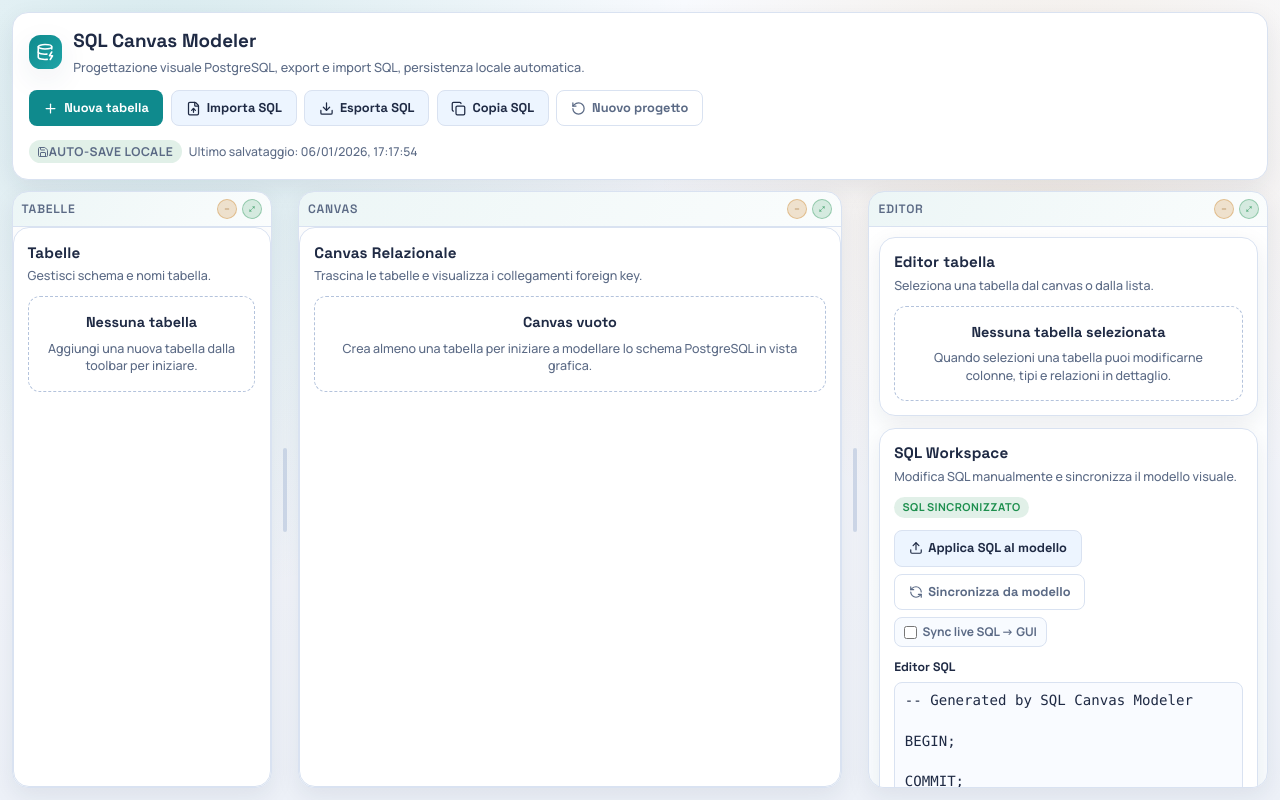
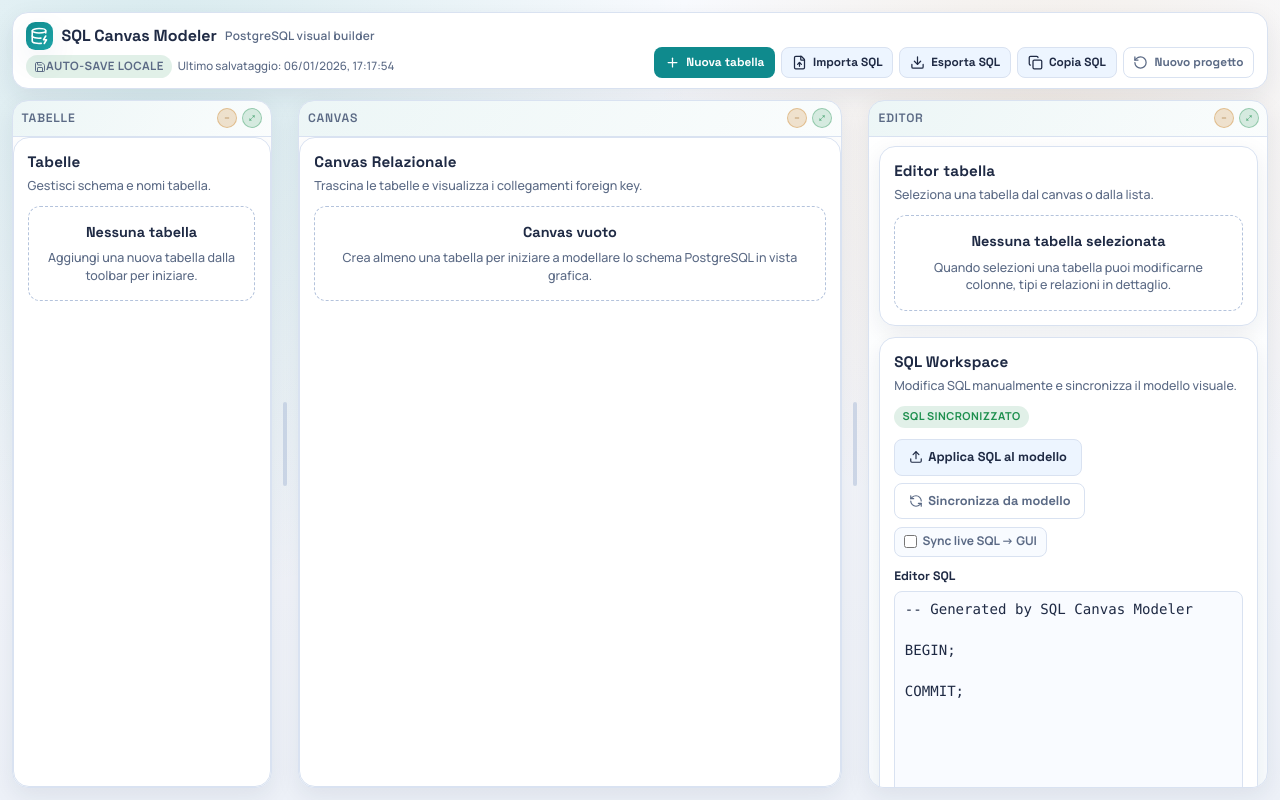
Before and after one commit to d4v3-rm/fe-react-sql-canva, a React (Vite) app: page / in a window 1280 px wide. Built offline with nearby package versions, Linux system fonts and the light colour scheme.

Commit message:
feat: compact top toolbar and fix collapsed pane restore controls

```diff
--- a/src/app/App.module.scss
+++ b/src/app/App.module.scss
@@ -73,6 +73,11 @@
   background: linear-gradient(120deg, rgba(15, 138, 141, 0.08), rgba(15, 138, 141, 0.02));
 }
 
+.collapsedHeader {
+  justify-content: center;
+  padding: 0.32rem;
+}
+
 .paneTitle {
   font-family: t.$font-heading;
   font-size: 0.76rem;
@@ -85,6 +90,11 @@
   display: inline-flex;
   align-items: center;
   gap: 0.28rem;
+}
+
+.collapsedPane .windowButtons {
+  width: 100%;
+  justify-content: center;
 }
 
 .windowButton {
@@ -105,6 +115,11 @@
   &:active {
     transform: translateY(0);
   }
+}
+
+.collapsedPane .windowButton {
+  width: 24px;
+  height: 24px;
 }
 
 .minimizeButton {
--- a/src/app/App.tsx
+++ b/src/app/App.tsx
@@ -143,6 +143,32 @@ export default function App() {
     window.addEventListener('pointerup', upHandler)
   }
 
+  function renderPaneButtons(pane: PaneId, collapsed: boolean) {
+    return (
+      <div className={styles.windowButtons}>
+        <button
+          className={clsx(styles.windowButton, styles.minimizeButton)}
+          onClick={() => togglePaneCollapsed(pane)}
+          title={collapsed ? 'Espandi pannello' : 'Collassa pannello'}
+          type="button"
+        >
+          {collapsed ? <Plus size={12} /> : <Minus size={12} />}
+        </button>
+
+        {!collapsed ? (
+          <button
+            className={clsx(styles.windowButton, styles.maximizeButton)}
+            onClick={() => handleToggleMaximize(pane)}
+            title={maximizedPane === pane ? 'Ripristina layout' : 'Massimizza pannello'}
+            type="button"
+          >
+            {maximizedPane === pane ? <Minimize2 size={12} /> : <Maximize2 size={12} />}
+          </button>
+        ) : null}
+      </div>
+    )
+  }
+
   const showLeftPane = maximizedPane === null || maximizedPane === 'left'
   const showCenterPane = maximizedPane === null || maximizedPane === 'center'
   const showRightPane = maximizedPane === null || maximizedPane === 'right'
@@ -157,26 +183,9 @@ export default function App() {
         {showLeftPane ? (
           <aside className={clsx(styles.leftPane, leftCollapsed && styles.collapsedPane, maximizedPane === 'left' && styles.maximizedPane)}>
             <div className={styles.paneWindow}>
-              <div className={styles.paneHeader}>
-                <span className={styles.paneTitle}>{paneTitle('left')}</span>
-                <div className={styles.windowButtons}>
-                  <button
-                    className={clsx(styles.windowButton, styles.minimizeButton)}
-                    onClick={() => togglePaneCollapsed('left')}
-                    title={leftCollapsed ? 'Espandi pannello' : 'Collassa pannello'}
-                    type="button"
-                  >
-                    {leftCollapsed ? <Plus size={12} /> : <Minus size={12} />}
-                  </button>
-                  <button
-                    className={clsx(styles.windowButton, styles.maximizeButton)}
-                    onClick={() => handleToggleMaximize('left')}
-                    title={maximizedPane === 'left' ? 'Ripristina layout' : 'Massimizza pannello'}
-                    type="button"
-                  >
-                    {maximizedPane === 'left' ? <Minimize2 size={12} /> : <Maximize2 size={12} />}
-                  </button>
-                </div>
+              <div className={clsx(styles.paneHeader, leftCollapsed && styles.collapsedHeader)}>
+                {!leftCollapsed ? <span className={styles.paneTitle}>{paneTitle('left')}</span> : null}
+                {renderPaneButtons('left', leftCollapsed)}
               </div>
 
               {leftCollapsed ? <div className={styles.collapsedLabel}>TBL</div> : <div className={styles.paneContent}><TableList /></div>}
@@ -200,26 +209,9 @@ export default function App() {
             className={clsx(styles.centerPane, centerCollapsed && styles.collapsedPane, maximizedPane === 'center' && styles.maximizedPane)}
           >
             <div className={styles.paneWindow}>
-              <div className={styles.paneHeader}>
-                <span className={styles.paneTitle}>{paneTitle('center')}</span>
-                <div className={styles.windowButtons}>
-                  <button
-                    className={clsx(styles.windowButton, styles.minimizeButton)}
-                    onClick={() => togglePaneCollapsed('center')}
-                    title={centerCollapsed ? 'Espandi pannello' : 'Collassa pannello'}
-                    type="button"
-                  >
-                    {centerCollapsed ? <Plus size={12} /> : <Minus size={12} />}
-                  </button>
-                  <button
-                    className={clsx(styles.windowButton, styles.maximizeButton)}
-                    onClick={() => handleToggleMaximize('center')}
-                    title={maximizedPane === 'center' ? 'Ripristina layout' : 'Massimizza pannello'}
-                    type="button"
-                  >
-                    {maximizedPane === 'center' ? <Minimize2 size={12} /> : <Maximize2 size={12} />}
-                  </button>
-                </div>
+              <div className={clsx(styles.paneHeader, centerCollapsed && styles.collapsedHeader)}>
+                {!centerCollapsed ? <span className={styles.paneTitle}>{paneTitle('center')}</span> : null}
+                {renderPaneButtons('center', centerCollapsed)}
               </div>
 
               {centerCollapsed ? <div className={styles.collapsedLabel}>CNV</div> : <div className={styles.paneContent}><SchemaCanvas /></div>}
@@ -241,26 +233,9 @@ export default function App() {
         {showRightPane ? (
           <aside className={clsx(styles.rightPane, rightCollapsed && styles.collapsedPane, maximizedPane === 'right' && styles.maximizedPane)}>
             <div className={styles.paneWindow}>
-              <div className={styles.paneHeader}>
-                <span className={styles.paneTitle}>{paneTitle('right')}</span>
-                <div className={styles.windowButtons}>
-                  <button
-                    className={clsx(styles.windowButton, styles.minimizeButton)}
-                    onClick={() => togglePaneCollapsed('right')}
-                    title={rightCollapsed ? 'Espandi pannello' : 'Collassa pannello'}
-                    type="button"
-                  >
-                    {rightCollapsed ? <Plus size={12} /> : <Minus size={12} />}
-                  </button>
-                  <button
-                    className={clsx(styles.windowButton, styles.maximizeButton)}
-                    onClick={() => handleToggleMaximize('right')}
-                    title={maximizedPane === 'right' ? 'Ripristina layout' : 'Massimizza pannello'}
-                    type="button"
-                  >
-                    {maximizedPane === 'right' ? <Minimize2 size={12} /> : <Maximize2 size={12} />}
-                  </button>
-                </div>
+              <div className={clsx(styles.paneHeader, rightCollapsed && styles.collapsedHeader)}>
+                {!rightCollapsed ? <span className={styles.paneTitle}>{paneTitle('right')}</span> : null}
+                {renderPaneButtons('right', rightCollapsed)}
               </div>
 
               {rightCollapsed ? (
--- a/src/features/toolbar/Toolbar.module.scss
+++ b/src/features/toolbar/Toolbar.module.scss
@@ -3,33 +3,43 @@
 
 .toolbar {
   @include m.panel;
-  padding: 0.95rem 1rem;
+  padding: 0.62rem 0.82rem;
   display: grid;
-  gap: 0.85rem;
+  grid-template-columns: minmax(0, 1fr) auto;
+  grid-template-areas:
+    'identity actions'
+    'meta actions';
+  gap: 0.34rem 0.7rem;
+  align-items: center;
 }
 
 .identity {
+  grid-area: identity;
   display: flex;
   align-items: center;
-  gap: 0.7rem;
+  gap: 0.52rem;
+  min-width: 0;
 
   h1 {
     margin: 0;
     font-family: t.$font-heading;
-    font-size: 1.18rem;
+    font-size: 1rem;
+    line-height: 1.15;
   }
 
-  p {
-    margin: 0.28rem 0 0;
+  span {
+    @include m.text-ellipsis;
     color: t.$color-text-soft;
-    font-size: 0.79rem;
+    font-size: 0.74rem;
+    font-weight: 600;
+    letter-spacing: 0.02em;
   }
 }
 
 .logoTile {
-  width: 2.1rem;
-  height: 2.1rem;
-  border-radius: 0.72rem;
+  width: 1.72rem;
+  height: 1.72rem;
+  border-radius: 0.58rem;
   display: inline-flex;
   align-items: center;
   justify-content: center;
@@ -39,26 +49,33 @@
 }
 
 .actions {
+  grid-area: actions;
   display: flex;
   flex-wrap: wrap;
-  gap: 0.48rem;
+  justify-content: flex-end;
+  align-self: end;
+  gap: 0.36rem;
 
   button {
     display: inline-flex;
     align-items: center;
     gap: 0.38rem;
+    padding: 0.4rem 0.62rem;
+    font-size: 0.74rem;
   }
 }
 
 .meta {
+  grid-area: meta;
   display: flex;
   flex-wrap: wrap;
   align-items: center;
-  gap: 0.45rem;
+  gap: 0.34rem;
+  min-width: 0;
 
   span {
     color: t.$color-text-soft;
-    font-size: 0.76rem;
+    font-size: 0.72rem;
   }
 }
 
@@ -67,7 +84,28 @@
 }
 
 @media (max-width: 980px) {
+  .toolbar {
+    grid-template-columns: 1fr;
+    grid-template-areas:
+      'identity'
+      'meta'
+      'actions';
+  }
+
   .identity {
-    align-items: flex-start;
+    align-items: center;
+
+    h1 {
+      font-size: 0.92rem;
+    }
+
+    span {
+      display: none;
+    }
+  }
+
+  .actions {
+    justify-content: flex-start;
+    align-self: stretch;
   }
 }
--- a/src/features/toolbar/Toolbar.tsx
+++ b/src/features/toolbar/Toolbar.tsx
@@ -77,10 +77,8 @@ export function Toolbar({ sqlScript }: ToolbarProps) {
         <div className={styles.logoTile}>
           <DatabaseZap size={18} strokeWidth={2.1} />
         </div>
-        <div>
-          <h1>SQL Canvas Modeler</h1>
-          <p>Progettazione visuale PostgreSQL, export e import SQL, persistenza locale automatica.</p>
-        </div>
+        <h1>SQL Canvas Modeler</h1>
+        <span>PostgreSQL visual builder</span>
       </div>
 
       <div className={styles.actions}>
```
